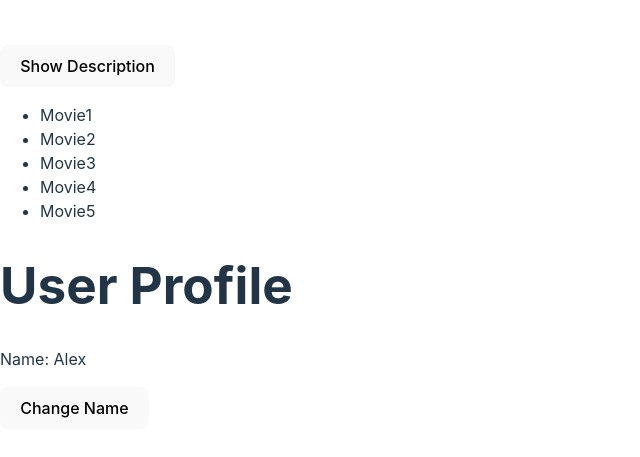
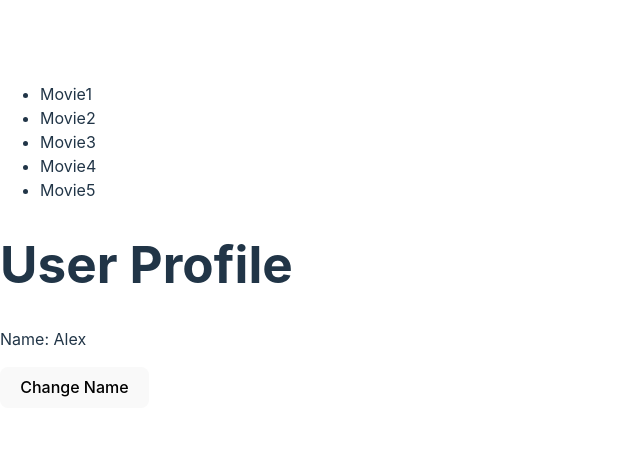
Before and after one commit to SmittyDeuce/react_state_and_props, a React (Vite) app in the folder state-and-props/: page / in a window 1280 px wide. Shown: the part 163-620 px from the top of the page, without its empty margins (0-640 px from the left). Built offline with nearby package versions, Linux system fonts and the light colour scheme.

Commit message:
completed the toggle for sure this time at first i didnt give each movie its own toggle

```diff
--- a/state-and-props/src/FavoriteMovies.jsx
+++ b/state-and-props/src/FavoriteMovies.jsx
@@ -1,50 +1,49 @@
 import React, { useState } from "react";
 
-const MoviesList = (props) => {
-  // Initialize state with a list of movies and their descriptions
-  const [movies, setMovies] = useState([
+const MoviesList = () => {
+  // List of movies and their descriptions
+  const [movies] = useState([
     "Movie1",
     "Movie2",
     "Movie3",
     "Movie4",
     "Movie5",
   ]);
-  const [description, setDescription] = useState([
-    "Horror",
-    "Action",
-    "Comedy",
-    "Romance",
-    "Drama",
+  const [descriptions] = useState([
+    "Description 1",
+    "Description 2",
+    "Description 3",
+    "Description 4",
+    "Description 5",
   ]);
 
-  // State to toggle the description visibility
-  const [showingDescription, setShowingDescription] = useState(false);
+  // State to store the visibility of the description for each movie (boolean for each movie)
+  const [showingDescription, setShowingDescription] = useState(
+    Array(movies.length).fill(false) // Initialize with all descriptions hidden (false)
+  );
 
-  // Function to show descriptions
-  const showDescription = () => {
-    setShowingDescription(true);
-  };
-
-  // Function to hide descriptions
-  const hideDescription = () => {
-    setShowingDescription(false);
+  // Toggle the description for a specific movie
+  const toggleDescription = (index) => {
+    const updatedDescriptions = [...showingDescription];
+    updatedDescriptions[index] = !updatedDescriptions[index]; // Toggle the value for that movie
+    setShowingDescription(updatedDescriptions); // Update the state with new values
   };
 
   return (
     <div>
-      {/* Toggle button to show/hide descriptions */}
-      {!showingDescription ? (
-        <button onClick={showDescription}>Show Description</button>
-      ) : (
-        <button onClick={hideDescription}>Hide Description</button>
-      )}
-
       <ul>
-        {/* Map through the movies and conditionally show descriptions */}
+        {/* Map through the movies and display each title */}
         {movies.map((movie, index) => (
           <li key={index}>
-            {movie}
-            {showingDescription && ` - ${description[index]}`}
+            {/* Clicking on the movie title toggles its description */}
+            <span
+              onClick={() => toggleDescription(index)} // Toggle description on click
+              style={{ cursor: "pointer" }}
+            >
+              {movie}
+            </span>
+            {/* Conditionally show the description if the specific movie's toggle is true */}
+            {showingDescription[index] && ` - ${descriptions[index]}`}
           </li>
         ))}
       </ul>
```
